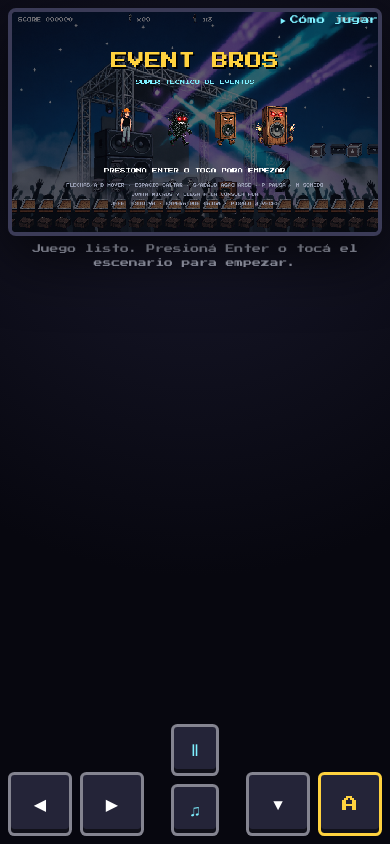
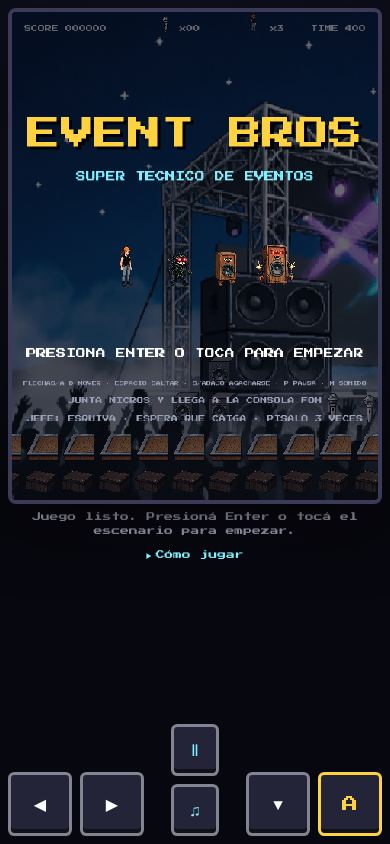
Before and after one commit to russofg/event-bros, a website built with Vite: page index.html in a window 390 px wide. Built offline with nearby package versions, Linux system fonts and the light colour scheme.

Commit message:
feat: adapt the rendered viewport to the orientation

```diff
--- a/index.html
+++ b/index.html
@@ -78,6 +78,18 @@
         >
           Cargando el juego.
         </p>
+        <details class="instructions" id="instructions">
+          <summary>Cómo jugar</summary>
+          <p>
+            <kbd>←</kbd> <kbd>→</kbd> o <kbd>A</kbd> <kbd>D</kbd> para moverte;
+            <kbd>Espacio</kbd>, <kbd>W</kbd> o <kbd>↑</kbd> para saltar;
+            <kbd>S</kbd> o <kbd>↓</kbd> para agacharte.
+          </p>
+          <p>
+            <kbd>P</kbd> pausa y <kbd>M</kbd> activa o silencia el sonido. Reuní
+            micrófonos, superá al Feedback y llegá a la consola FOH.
+          </p>
+        </details>
         <div id="touch" class="touch-controls" aria-label="Controles táctiles">
           <div
             class="pad pad-move"
@@ -149,18 +161,6 @@
           </div>
         </div>
       </section>
-      <details class="instructions" id="instructions">
-        <summary>Cómo jugar</summary>
-        <p>
-          <kbd>←</kbd> <kbd>→</kbd> o <kbd>A</kbd> <kbd>D</kbd> para moverte;
-          <kbd>Espacio</kbd>, <kbd>W</kbd> o <kbd>↑</kbd> para saltar;
-          <kbd>S</kbd> o <kbd>↓</kbd> para agacharte.
-        </p>
-        <p>
-          <kbd>P</kbd> pausa y <kbd>M</kbd> activa o silencia el sonido. Reuní
-          micrófonos, superá al Feedback y llegá a la consola FOH.
-        </p>
-      </details>
     </main>
     <script type="module" src="/src/game.js"></script>
   </body>
--- a/src/core/layout.js
+++ b/src/core/layout.js
@@ -1,7 +1,31 @@
 export const GAME_WIDTH = 960;
 export const GAME_HEIGHT = 576;
 
-export function fitGame(viewportWidth, viewportHeight, controlsHeight = 0) {
+// A portrait screen cannot show the wide view at a readable size, so it gets a
+// narrower world slice instead. The extra height is sky above the level, capped
+// so a very tall phone does not turn the stage into mostly empty air.
+export const PORTRAIT_WIDTH = 480;
+export const PORTRAIT_MAX_HEIGHT = 640;
+
+export function chooseView(viewportWidth, viewportHeight) {
+  if (viewportWidth >= viewportHeight) {
+    return { width: GAME_WIDTH, height: GAME_HEIGHT };
+  }
+  const proportional = Math.round(
+    (PORTRAIT_WIDTH * viewportHeight) / viewportWidth,
+  );
+  return {
+    width: PORTRAIT_WIDTH,
+    height: Math.min(PORTRAIT_MAX_HEIGHT, Math.max(GAME_HEIGHT, proportional)),
+  };
+}
+
+export function fitGame(
+  viewportWidth,
+  viewportHeight,
+  controlsHeight = 0,
+  view = { width: GAME_WIDTH, height: GAME_HEIGHT },
+) {
   const availableWidth = Math.max(0, viewportWidth);
   const availableHeight = Math.max(
     0,
@@ -9,12 +33,12 @@ export function fitGame(viewportWidth, viewportHeight, controlsHeight = 0) {
   );
   const scale = Math.min(
     1,
-    availableWidth / GAME_WIDTH,
-    availableHeight / GAME_HEIGHT,
+    availableWidth / view.width,
+    availableHeight / view.height,
   );
   return {
-    width: Math.round(GAME_WIDTH * scale),
-    height: Math.round(GAME_HEIGHT * scale),
+    width: Math.round(view.width * scale),
+    height: Math.round(view.height * scale),
     scale: Number(scale.toFixed(3)),
   };
 }
--- a/src/game.js
+++ b/src/game.js
@@ -1,7 +1,7 @@
 import "./styles.css";
 import { loadAssetMap } from "./core/assets.js";
 import { clamp, rectanglesOverlap } from "./core/collision.js";
-import { fitGame } from "./core/layout.js";
+import { chooseView, fitGame, GAME_HEIGHT } from "./core/layout.js";
 import { watchReducedMotion } from "./core/motion.js";
 import { advanceTimer, decrementLives, transition } from "./core/state.js";
 
@@ -22,9 +22,15 @@ const gameShell = document.querySelector(".game-shell"),
  touchControls = document.querySelector("#touch");
 const padMove = document.querySelector(".pad-move"),
  padAct = document.querySelector(".pad-act");
+const instructionsPanel = document.querySelector(".instructions");
 if (ctx) ctx.imageSmoothingEnabled = false;
 let resizeFrame = 0,
  lastFit = "";
+// Rendered world viewport. Portrait trades horizontal reach for readable
+// sprites, so these follow the orientation instead of staying at 960x576.
+let VIEW_W = 960,
+ VIEW_H = 576,
+ skyOffset = 0;
 function fitRuntime() {
  resizeFrame = 0;
  const shellRect = gameShell.getBoundingClientRect(),
@@ -45,15 +51,36 @@ function fitRuntime() {
  } else {
   if (touchVisible) reservedHeight += touchRect.height + gap;
   if (statusRect.height) reservedHeight += statusRect.height + gap;
- }
+  // The panel only takes shell height while it sits in the flow, and its
+  // height changes whenever the reader opens or closes it.
+  if (getComputedStyle(instructionsPanel).position === "static") {
+   const instructionsRect = instructionsPanel.getBoundingClientRect();
+   if (instructionsRect.height) reservedHeight += instructionsRect.height + gap;
+  }
+ }
+ const availableWidth = shellRect.width - reservedWidth - 8;
+ const availableHeight = shellRect.height - reservedHeight - 8;
+ const view = chooseView(availableWidth, availableHeight);
  const fitted = fitGame(
-  shellRect.width - reservedWidth - 8,
+  availableWidth,
   shellRect.height - 8,
   reservedHeight,
+  view,
  );
- const signature = fitted.width + "x" + fitted.height;
+ const signature =
+  view.width + ":" + view.height + ":" + fitted.width + "x" + fitted.height;
  if (signature === lastFit) return;
  lastFit = signature;
+ if (cv.width !== view.width || cv.height !== view.height) {
+  // Resizing the backing store resets every context property, so the pixel art
+  // smoothing flag has to be reapplied right after.
+  cv.width = view.width;
+  cv.height = view.height;
+  if (ctx) ctx.imageSmoothingEnabled = false;
+  VIEW_W = view.width;
+  VIEW_H = view.height;
+  skyOffset = VIEW_H - GAME_HEIGHT;
+ }
  cv.style.inlineSize = fitted.width + "px";
  cv.style.blockSize = fitted.height + "px";
 }
@@ -61,6 +88,7 @@ function scheduleFit() {
  if (!resizeFrame) resizeFrame = requestAnimationFrame(fitRuntime);
 }
 new ResizeObserver(scheduleFit).observe(gameShell);
+instructionsPanel.addEventListener("toggle", scheduleFit);
 window.visualViewport?.addEventListener("resize", scheduleFit);
 addEventListener("orientationchange", scheduleFit);
 scheduleFit();
@@ -490,7 +518,7 @@ function resetPlayer(spawn) {
   crouch: false,
   skid: false,
  };
- camX = clamp(sx - 360, 0, LW * TILE - 960);
+ camX = clamp(sx - VIEW_W * 0.375, 0, Math.max(0, LW * TILE - VIEW_W));
 }
 function buildLevel() {
  grid = Array.from({ length: ROWS }, () => Array(LW).fill(" "));
@@ -1008,7 +1036,7 @@ function checkWin() {
 }
 function camFollow() {
  let lo = 0;
- const hi = LW * TILE - 960;
+ const hi = Math.max(0, LW * TILE - VIEW_W);
  if (bossActive && !bossGone) lo = 150 * TILE;
  const t = clamp(player.x - 360, lo, hi);
  camX += (t - camX) * 0.12;
@@ -1308,26 +1336,28 @@ function toggleMute() {
 /* ========= DIBUJO ========= */
 function draw() {
  ctx.fillStyle = "#07070f";
- ctx.fillRect(0, 0, 960, 576);
+ ctx.fillRect(0, 0, VIEW_W, VIEW_H);
  if (!ready) {
   ctx.fillStyle = "#fff";
   ctx.font = '14px "Press Start 2P",monospace';
   ctx.textAlign = "center";
-  ctx.fillText("CARGANDO ASSETS...", 480, 288);
+  ctx.fillText("CARGANDO ASSETS...", VIEW_W / 2, VIEW_H / 2);
   return;
  }
  if (bgC) {
-  const bw = bgC.width * (576 / bgC.height);
+  const bw = bgC.width * (VIEW_H / bgC.height);
   let off = -((camX * 0.35) % bw);
   if (off > 0) off -= bw;
-  for (let x = off; x < 960; x += bw) ctx.drawImage(bgC, x, 0, bw, 576);
+  for (let x = off; x < VIEW_W; x += bw) ctx.drawImage(bgC, x, 0, bw, VIEW_H);
  }
  ctx.save();
  if (shake > 0 && !reducedMotion)
   ctx.translate((Math.random() - 0.5) * shake, (Math.random() - 0.5) * shake);
- ctx.translate(-Math.round(camX), 0);
+ // skyOffset pins the level to the bottom of the view so the extra portrait
+ // height becomes sky above the stage instead of void below it.
+ ctx.translate(-Math.round(camX), skyOffset);
  const c0 = Math.max(0, Math.floor(camX / TILE) - 1),
-  c1 = Math.min(LW - 1, Math.floor((camX + 960) / TILE) + 1);
+  c1 = Math.min(LW - 1, Math.floor((camX + VIEW_W) / TILE) + 1);
  for (let r = 0; r < ROWS; r++)
   for (let c = c0; c <= c1; c++) {
    const ch = grid[r][c];
@@ -1538,25 +1568,40 @@ function drawPlayer() {
    ctx.fillRect(px + Math.cos(a) * 30 - 3, py + Math.sin(a) * 30 - 3, 6, 6);
   }
 }
+// Sets the largest font at or below `size` that keeps `text` inside the view,
+// so the narrow portrait viewport never clips a message.
+function setFont(size, text) {
+ let px = size;
+ ctx.font = px + 'px "Press Start 2P",monospace';
+ if (!text) return;
+ const max = VIEW_W - 32;
+ while (px > 6 && ctx.measureText(text).width > max) {
+  px -= 1;
+  ctx.font = px + 'px "Press Start 2P",monospace';
+ }
+}
 function drawHUD() {
- ctx.font = '12px "Press Start 2P",monospace';
+ const narrow = VIEW_W < 700;
+ ctx.font = (narrow ? 9 : 12) + 'px "Press Start 2P",monospace';
  ctx.textAlign = "left";
  ctx.fillStyle = "#fff";
  ctx.fillText("SCORE " + String(score).padStart(6, "0"), 16, 26);
- if (itemCells) spr(itemCells[0], 310, 16, 20);
- ctx.fillText("x" + String(mics).padStart(2, "0"), 328, 26);
- if (heroCells[0]) spr(heroCells[0], 480, 15, 26);
- ctx.fillText("x" + lives, 502, 26);
+ const micX = VIEW_W * 0.42,
+  lifeX = VIEW_W * 0.66;
+ if (itemCells) spr(itemCells[0], micX, 16, 20);
+ ctx.fillText("x" + String(mics).padStart(2, "0"), micX + 18, 26);
+ if (heroCells[0]) spr(heroCells[0], lifeX, 15, 26);
+ ctx.fillText("x" + lives, lifeX + 22, 26);
  ctx.textAlign = "right";
- ctx.fillText("TIME " + timer, 944, 26);
+ ctx.fillText("TIME " + timer, VIEW_W - 16, 26);
  ctx.textAlign = "left";
  if (boss && boss.state !== "dead") {
   ctx.textAlign = "center";
   ctx.fillStyle = "#ff5566";
-  ctx.font = '10px "Press Start 2P",monospace';
-  ctx.fillText("EL FEEDBACK · PISADAS RESTANTES", 480, 54);
+  setFont(10, "EL FEEDBACK · PISADAS RESTANTES");
+  ctx.fillText("EL FEEDBACK · PISADAS RESTANTES", VIEW_W / 2, 54);
   const hpWidth = boss.maxHp * 18 + (boss.maxHp - 1) * 4,
-   hpX = 480 - hpWidth / 2;
+   hpX = VIEW_W / 2 - hpWidth / 2;
   for (let i = 0; i < boss.maxHp; i++) {
    ctx.fillStyle = i < boss.hp ? "#ff2222" : "#3a3a4a";
    ctx.fillRect(hpX + i * 22, 60, 18, 8);
@@ -1577,84 +1622,92 @@ function drawHUD() {
    col = "#ffd23f";
   }
   ctx.fillStyle = col;
-  ctx.font = '8px "Press Start 2P",monospace';
-  ctx.fillText(msg, 480, 84);
+  setFont(8, msg);
+  ctx.fillText(msg, VIEW_W / 2, 84);
   if (boss.hint > 0) {
+   const hint = "ESQUIVA → ESPERA QUE CAIGA → PISALO " + boss.maxHp + " VECES";
+   const boxWidth = Math.min(520, VIEW_W - 32);
    ctx.fillStyle = "rgba(5,5,15,0.82)";
-   ctx.fillRect(220, 100, 520, 48);
+   ctx.fillRect(VIEW_W / 2 - boxWidth / 2, 100, boxWidth, 48);
    ctx.fillStyle = "#fff";
-   ctx.font = '9px "Press Start 2P",monospace';
-   ctx.fillText(
-    "ESQUIVA → ESPERA QUE CAIGA → PISALO " + boss.maxHp + " VECES",
-    480,
-    129,
-   );
+   setFont(9, hint);
+   ctx.fillText(hint, VIEW_W / 2, 129);
   }
   ctx.textAlign = "left";
  }
 }
 function drawTitle() {
  ctx.fillStyle = "rgba(5,5,15,0.6)";
- ctx.fillRect(0, 0, 960, 576);
+ ctx.fillRect(0, 0, VIEW_W, VIEW_H);
+ // The title screen is authored against the 960x576 design box and mapped onto
+ // whatever view is active, so it stays composed in both orientations.
+ const cx = VIEW_W / 2,
+  cy = VIEW_H / 2,
+  k = VIEW_W / 960,
+  ax = (x) => x * k;
  ctx.textAlign = "center";
  ctx.fillStyle = "#000";
- ctx.font = '44px "Press Start 2P",monospace';
- ctx.fillText("EVENT BROS", 484, 154);
+ setFont(44, "EVENT BROS");
+ ctx.fillText("EVENT BROS", cx + 4, cy - 134);
  ctx.fillStyle = "#ffd23f";
- ctx.fillText("EVENT BROS", 480, 150);
+ ctx.fillText("EVENT BROS", cx, cy - 138);
  ctx.fillStyle = "#7ef0ff";
- ctx.font = '13px "Press Start 2P",monospace';
- ctx.fillText("SUPER TECNICO DE EVENTOS", 480, 190);
- if (heroCells[0]) spr(heroCells[0], 300, 300, 110);
+ setFont(13, "SUPER TECNICO DE EVENTOS");
+ ctx.fillText("SUPER TECNICO DE EVENTOS", cx, cy - 98);
+ if (heroCells[0]) spr(heroCells[0], ax(300), cy + 12, 110 * k);
  if (foeCells) {
-  spr(foeCells[0], 440, 305, 90);
-  spr(foeCells[2], 560, 305, 90);
- }
- if (bossCells) spr(bossCells[0], 690, 300, 110);
+  spr(foeCells[0], ax(440), cy + 17, 90 * k);
+  spr(foeCells[2], ax(560), cy + 17, 90 * k);
+ }
+ if (bossCells) spr(bossCells[0], ax(690), cy + 12, 110 * k);
  if (reducedMotion || (tick >> 5) & 1) {
   ctx.fillStyle = "#fff";
-  ctx.font = '14px "Press Start 2P",monospace';
-  ctx.fillText("PRESIONA ENTER O TOCA PARA EMPEZAR", 480, 422);
- }
+  setFont(14, "PRESIONA ENTER O TOCA PARA EMPEZAR");
+  ctx.fillText("PRESIONA ENTER O TOCA PARA EMPEZAR", cx, cy + 134);
+ }
+ const controlsLine =
+  "FLECHAS/A-D MOVER · ESPACIO SALTAR · S/ABAJO AGACHARSE · P PAUSA · M SONIDO";
+ const bossLine =
+  "JEFE: ESQUIVA · ESPERA QUE CAIGA · PISALO " + BOSS_MAX_HP + " VECES";
  ctx.fillStyle = "#9aa0b5";
- ctx.font = '9px "Press Start 2P",monospace';
- ctx.fillText(
-  "FLECHAS/A-D MOVER · ESPACIO SALTAR · S/ABAJO AGACHARSE · P PAUSA · M SONIDO",
-  480,
-  458,
- );
- ctx.fillText("JUNTA MICROS Y LLEGA A LA CONSOLA FOH", 480, 482);
- ctx.fillText(
-  "JEFE: ESQUIVA · ESPERA QUE CAIGA · PISALO " + BOSS_MAX_HP + " VECES",
-  480,
-  506,
- );
+ setFont(9, controlsLine);
+ ctx.fillText(controlsLine, cx, cy + 170);
+ setFont(9, "JUNTA MICROS Y LLEGA A LA CONSOLA FOH");
+ ctx.fillText("JUNTA MICROS Y LLEGA A LA CONSOLA FOH", cx, cy + 194);
+ setFont(9, bossLine);
+ ctx.fillText(bossLine, cx, cy + 218);
 }
 function overlay(t1, t2, col) {
  ctx.fillStyle = "rgba(5,5,15,0.72)";
- ctx.fillRect(0, 0, 960, 576);
+ ctx.fillRect(0, 0, VIEW_W, VIEW_H);
  ctx.textAlign = "center";
  ctx.fillStyle = col;
- ctx.font = '34px "Press Start 2P",monospace';
- ctx.fillText(t1, 480, 250);
+ setFont(34, t1);
+ ctx.fillText(t1, VIEW_W / 2, VIEW_H / 2 - 38);
  ctx.fillStyle = "#fff";
- ctx.font = '11px "Press Start 2P",monospace';
- if (reducedMotion || (tick >> 5) & 1) ctx.fillText(t2, 480, 310);
+ setFont(11, t2);
+ if (reducedMotion || (tick >> 5) & 1)
+  ctx.fillText(t2, VIEW_W / 2, VIEW_H / 2 + 22);
 }
 function drawWin() {
  ctx.fillStyle = "rgba(5,5,15,0.72)";
- ctx.fillRect(0, 0, 960, 576);
+ ctx.fillRect(0, 0, VIEW_W, VIEW_H);
+ const cx = VIEW_W / 2,
+  cy = VIEW_H / 2;
  ctx.textAlign = "center";
  ctx.fillStyle = "#ffd23f";
- ctx.font = '34px "Press Start 2P",monospace';
- ctx.fillText("¡SHOW SALVADO!", 480, 210);
+ setFont(34, "¡SHOW SALVADO!");
+ ctx.fillText("¡SHOW SALVADO!", cx, cy - 78);
  ctx.fillStyle = "#7ef0ff";
- ctx.font = '13px "Press Start 2P",monospace';
- ctx.fillText("BONUS TIEMPO: " + bonus, 480, 270);
+ setFont(13, "BONUS TIEMPO: " + bonus);
+ ctx.fillText("BONUS TIEMPO: " + bonus, cx, cy - 18);
  ctx.fillStyle = "#fff";
- ctx.fillText("SCORE FINAL: " + score, 480, 300);
- if (reducedMotion || (tick >> 5) & 1)
-  ctx.fillText("ENTER PARA TOCAR DE NUEVO", 480, 360);
+ setFont(13, "SCORE FINAL: " + score);
+ ctx.fillText("SCORE FINAL: " + score, cx, cy + 12);
+ if (reducedMotion || (tick >> 5) & 1) {
+  setFont(13, "ENTER PARA TOCAR DE NUEVO");
+  ctx.fillText("ENTER PARA TOCAR DE NUEVO", cx, cy + 72);
+ }
 }
 
 /* ========= LOOP ========= */
@@ -1684,7 +1737,7 @@ function update() {
   updParts();
   if (stateTimer > 110) afterDeath();
  } else if (state === "title") {
-  camX = reducedMotion ? 0 : (tick * 0.6) % (LW * TILE - 960);
+  camX = reducedMotion ? 0 : (tick * 0.6) % Math.max(1, LW * TILE - VIEW_W);
  }
  if (tick % 30 === 0) updateGameplayState();
  if (pendingGameplayAnnouncement && tick - lastGameplayAnnouncementTick >= 60) {
--- a/src/styles.css
+++ b/src/styles.css
@@ -250,6 +250,14 @@ kbd {
   .pad-utils {
     flex-direction: column;
   }
+  /* On a phone the panel joins the flow below the stage: pinned to a corner it
+     would sit on top of the in-canvas HUD. */
+  .instructions {
+    position: static;
+    max-inline-size: 100%;
+    margin-block: 0.25rem;
+    text-align: center;
+  }
 }
 
 /* Short landscape: the clusters become side columns flanking the stage, so the
@@ -296,6 +304,16 @@ kbd {
     z-index: 10;
     flex-direction: row;
   }
+  /* Back out of the flow, into the corner the movement cluster leaves free. */
+  .instructions {
+    position: fixed;
+    inset-block-start: auto;
+    inset-block-end: max(0.25rem, env(safe-area-inset-bottom));
+    inset-inline-start: max(0.25rem, env(safe-area-inset-left));
+    inset-inline-end: auto;
+    margin-block: 0;
+    text-align: start;
+  }
   .status {
     position: absolute;
     width: 1px;
```
Also changed, not shown: tests/e2e/game.spec.js (+48 -1 lines), tests/unit/core.test.js (+39 -1 lines), README.md.
